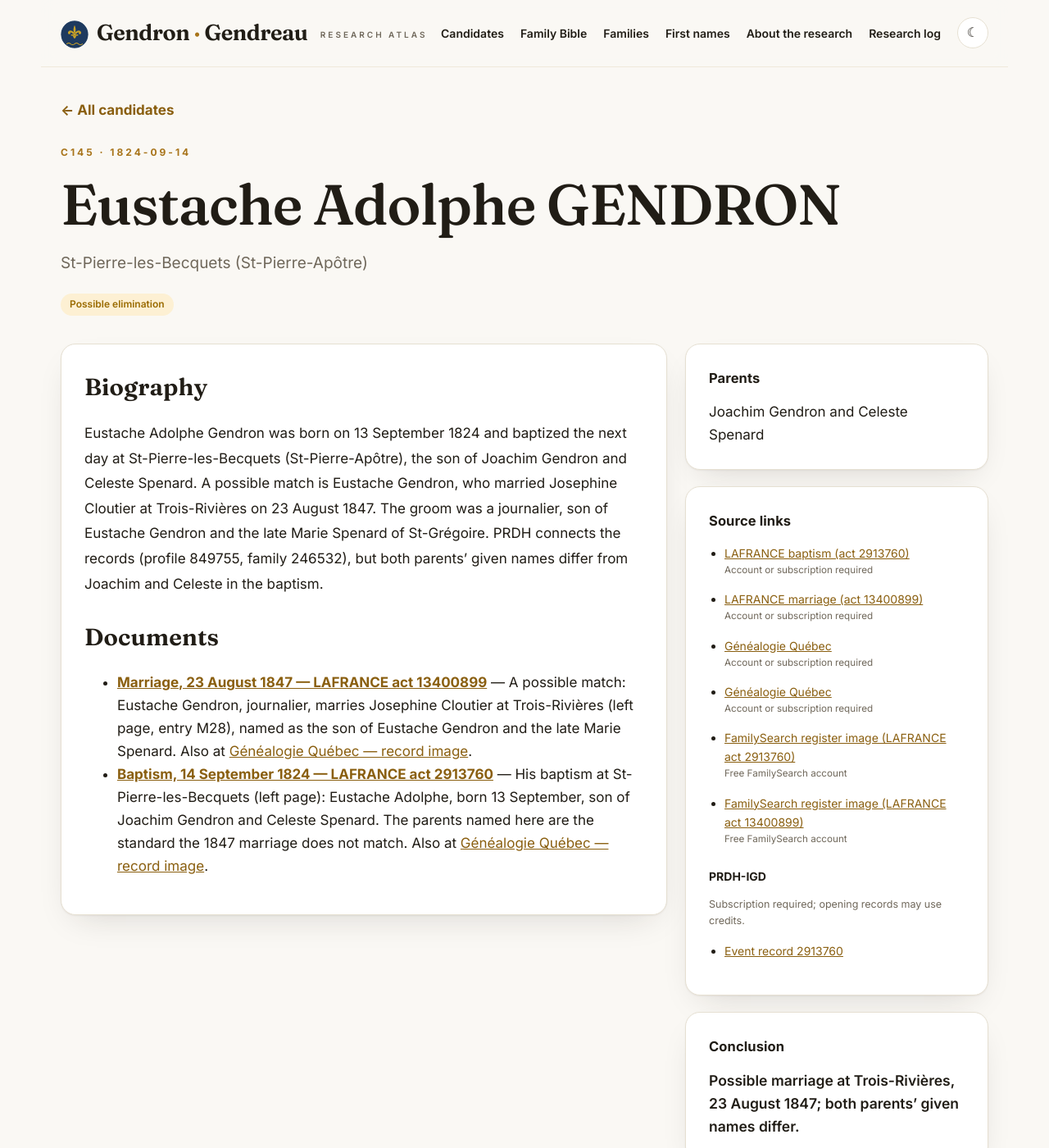
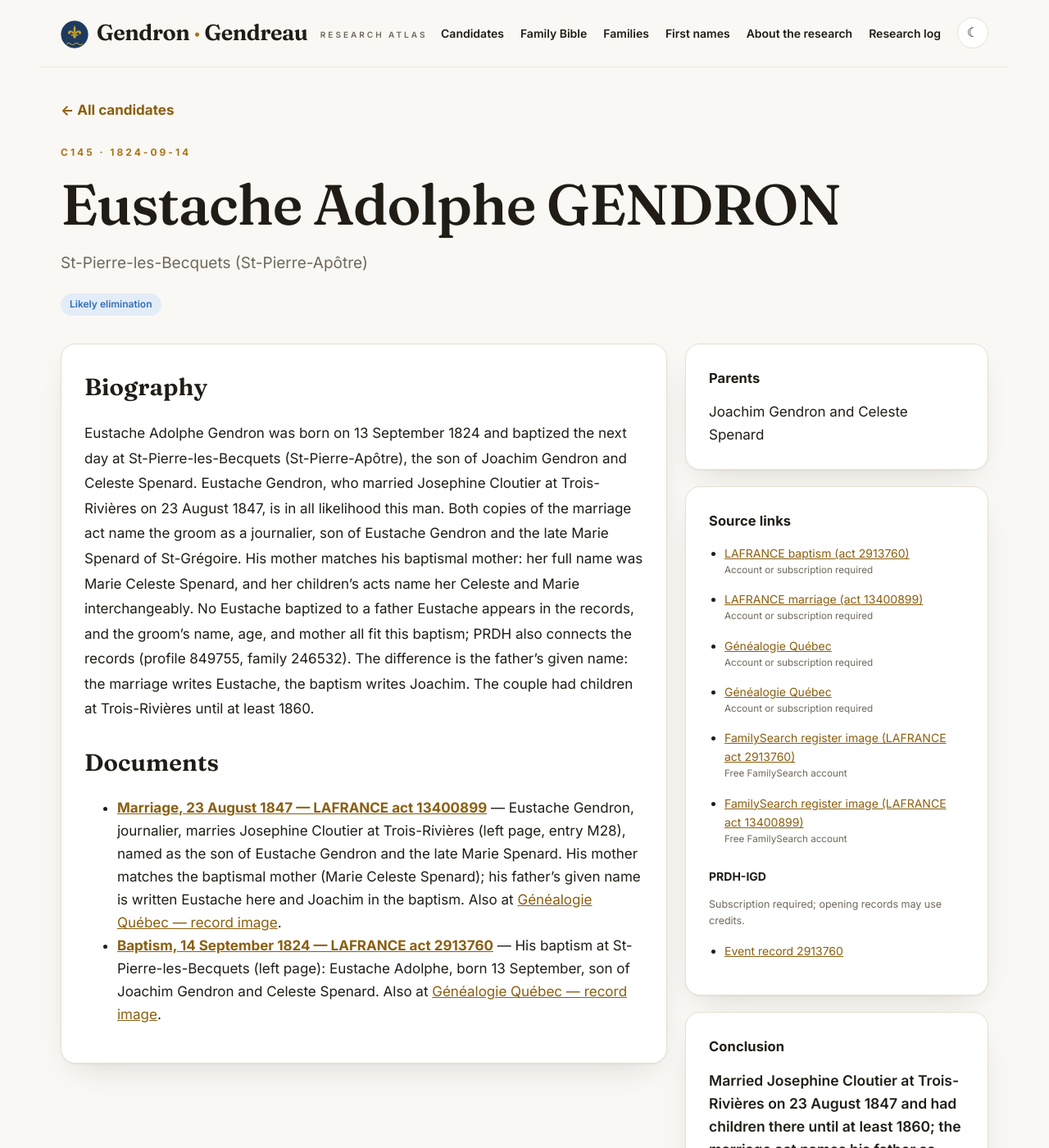
Before and after one commit to vetharmon/gendron-research, a Jekyll site: the page built from _candidates/c145.md, in a window 1280 px wide and 1400 px high. Shown: the whole window at 82% size. Built offline with Jekyll 4.4.1, drawn with Linux system fonts in a browser that asks for light colours; some of the changed text lies outside the part shown.

Commit message:
C145 to likely elimination; C097 back to not eliminated

```diff
--- a/_candidates/c145.md
+++ b/_candidates/c145.md
@@ -4,18 +4,20 @@ id: "C145"
 title: "Eustache Adolphe GENDRON"
 date_record: "1824-09-14"
 place: "St-Pierre-les-Becquets (St-Pierre-Apôtre)"
-status: "Possible elimination"
+status: "Likely elimination"
 category: "qualified"
-tier: "possible"
+tier: "likely"
 francois: false
 act: "2913760"
 parents: "Joachim Gendron and Celeste Spenard"
-outcome: "Possible marriage at Trois-Rivières, 23 August 1847; both parents’ given names differ."
+outcome: "Married Josephine Cloutier at Trois-Rivières on 23 August 1847 and had children there until at least 1860; the marriage act names his father as Eustache Gendron and his mother as Marie Spenard."
 search_log:
   - resource: "PRDH-IGD / LAFRANCE consolidation"
     outcome: "Baptism located — act 2913760, St-Pierre-les-Becquets (St-Pierre-Apôtre), 1824-09-14."
   - resource: "Open lead"
     outcome: "Probably the Eustache Gendron who married Josephine Cloutier at Trois-Rivières in 1847 — the marriage act names his father as Eustache, not Joachim, and his mother as Marie, not Celeste Spenard."
+  - resource: "14 November 2026 — originals of the 1847 marriage read in both copies; the parents' family reconstructed in LAFRANCE"
+    outcome: "Both copies of the marriage act (the parish copy on FamilySearch and the Drouin copy on the act page) name the groom's father as Eustache Gendron, journalier, and his mother as the late Marie Spenard; the LAFRANCE index's Joachim is the anomaly. The parents' marriage (act 5721990, St-Pierre-les-Becquets, 10 January 1820) is Joachim Gendron to Marie Celeste Spenard, and her children's acts name her Celeste (1821) and Marie (1823, 1826, 1828) — one woman, so the groom's mother matches his baptismal mother. No Eustache was baptized to a father Eustache in 1819-1828. The couple's children at Trois-Rivières include Marie Louise (1849) and Joseph Adolphe Désiré (1860). Identification accepted as likely; the father's given name in the marriage act (Eustache for Joachim) is the disclosed difference."
 permalink: /candidates/c145/
 sources:
   - label: "LAFRANCE baptism (act 2913760)"
@@ -49,9 +51,9 @@ filenames:
 
 ## Biography
 
-Eustache Adolphe Gendron was born on 13 September 1824 and baptized the next day at St-Pierre-les-Becquets (St-Pierre-Apôtre), the son of Joachim Gendron and Celeste Spenard. A possible match is Eustache Gendron, who married Josephine Cloutier at Trois-Rivières on 23 August 1847. The groom was a journalier, son of Eustache Gendron and the late Marie Spenard of St-Grégoire. PRDH connects the records (profile 849755, family 246532), but both parents' given names differ from Joachim and Celeste in the baptism.
+Eustache Adolphe Gendron was born on 13 September 1824 and baptized the next day at St-Pierre-les-Becquets (St-Pierre-Apôtre), the son of Joachim Gendron and Celeste Spenard. Eustache Gendron, who married Josephine Cloutier at Trois-Rivières on 23 August 1847, is in all likelihood this man. Both copies of the marriage act name the groom as a journalier, son of Eustache Gendron and the late Marie Spenard of St-Grégoire. His mother matches his baptismal mother: her full name was Marie Celeste Spenard, and her children's acts name her Celeste and Marie interchangeably. No Eustache baptized to a father Eustache appears in the records, and the groom's name, age, and mother all fit this baptism; PRDH also connects the records (profile 849755, family 246532). The difference is the father's given name: the marriage writes Eustache, the baptism writes Joachim. The couple had children at Trois-Rivières until at least 1860.
 
 ## Documents
 
-- **[Marriage, 23 August 1847 — LAFRANCE act 13400899](https://www.genealogiequebec.com/Membership/LAFRANCE/acte/13400899)** — A possible match: Eustache Gendron, journalier, marries Josephine Cloutier at Trois-Rivières (left page, entry M28), named as the son of Eustache Gendron and the late Marie Spenard. Also at [Généalogie Québec — record image](https://www.genealogiequebec.com/Membership/LAFRANCE/img/acte/13400899).
-- **[Baptism, 14 September 1824 — LAFRANCE act 2913760](https://www.genealogiequebec.com/Membership/LAFRANCE/acte/2913760)** — His baptism at St-Pierre-les-Becquets (left page): Eustache Adolphe, born 13 September, son of Joachim Gendron and Celeste Spenard. The parents named here are the standard the 1847 marriage does not match. Also at [Généalogie Québec — record image](https://www.genealogiequebec.com/Membership/LAFRANCE/img/acte/2913760).
+- **[Marriage, 23 August 1847 — LAFRANCE act 13400899](https://www.genealogiequebec.com/Membership/LAFRANCE/acte/13400899)** — Eustache Gendron, journalier, marries Josephine Cloutier at Trois-Rivières (left page, entry M28), named as the son of Eustache Gendron and the late Marie Spenard. His mother matches the baptismal mother (Marie Celeste Spenard); his father's given name is written Eustache here and Joachim in the baptism. Also at [Généalogie Québec — record image](https://www.genealogiequebec.com/Membership/LAFRANCE/img/acte/13400899).
+- **[Baptism, 14 September 1824 — LAFRANCE act 2913760](https://www.genealogiequebec.com/Membership/LAFRANCE/acte/2913760)** — His baptism at St-Pierre-les-Becquets (left page): Eustache Adolphe, born 13 September, son of Joachim Gendron and Celeste Spenard. Also at [Généalogie Québec — record image](https://www.genealogiequebec.com/Membership/LAFRANCE/img/acte/2913760).
```
Also changed, not shown: _candidates/c097.md (+8 -6 lines).
